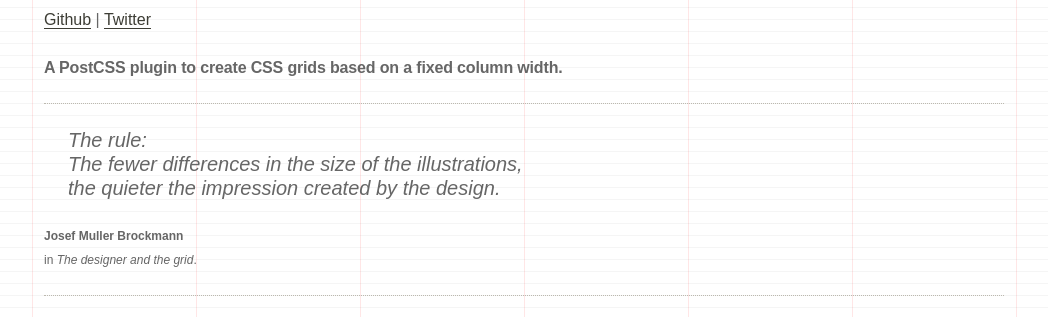
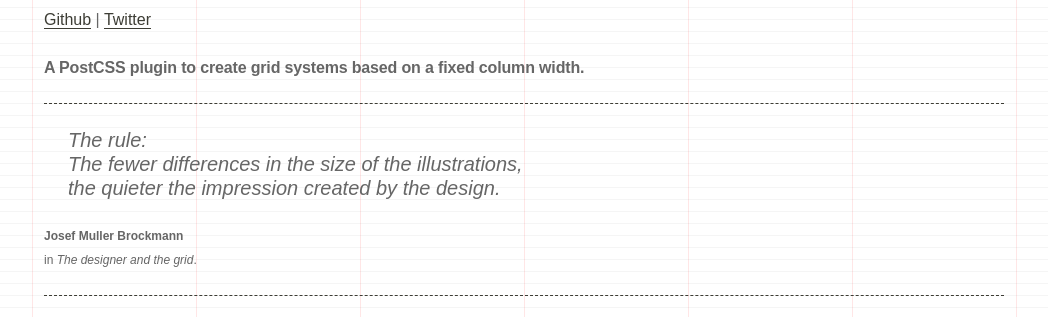
Before and after one commit to francoisromain/postcss-grid-system, a website: page index.html in a window 1280 px wide. Shown: the part 100-417 px from the top of the page, without its empty margins (116-1164 px from the left). Drawn offline with Linux system fonts and the light colour scheme.

Commit message:
update to structure.css 0.5.5 and set hr border style

```diff
--- a/index.html
+++ b/index.html
@@ -14,7 +14,7 @@
   <header class="container" role="banner">
     <h1>postcss-structure</h1>
     <p><a href="https://github.com/francoisromain/postcss-structure">Github</a> | <a href="https://twitter.com/francoisromain">Twitter</a></p>
-    <h4>A PostCSS plugin to create CSS grids based on a fixed column width.</h4>
+    <h4>A PostCSS plugin to create grid systems based on a fixed column width.</h4>
     <hr />
     <blockquote>The rule:<br />The fewer differences in the size of the illustrations,<br />the quieter the impression created by the design.</blockquote>
     <p class="s"><b>Josef Muller Brockmann</b><br />in <i>The designer and the grid</i>.</p>
--- a/package.json
+++ b/package.json
@@ -33,7 +33,7 @@
     "postcss-cssnext": "^2.5.2",
     "postcss-import": "^8.1.0",
     "postcss-structure": "0.7.6",
-    "structure.css": "^0.5.3"
+    "structure.css": "^0.5.5"
   },
   "babel": {
     "presets": [
--- a/src/settings.css
+++ b/src/settings.css
@@ -74,6 +74,8 @@ http://francoisromain.github.io/structure.css
   --text-blockquote:  var(--text-l);  --baseline-blockquote:    1;   /* .blockquote: 20px / 24px */
                                       --baseline-margin-bottom: 1;   /* margin-bottom:      24px */
 
+  --hr-style: dashed;
+  --hr-color: var(--color-inverse);
 
 /*
     Buttons
```
Also changed, not shown: dist/styles.css, test/dist/structure.css, test/dist/styles.css.
